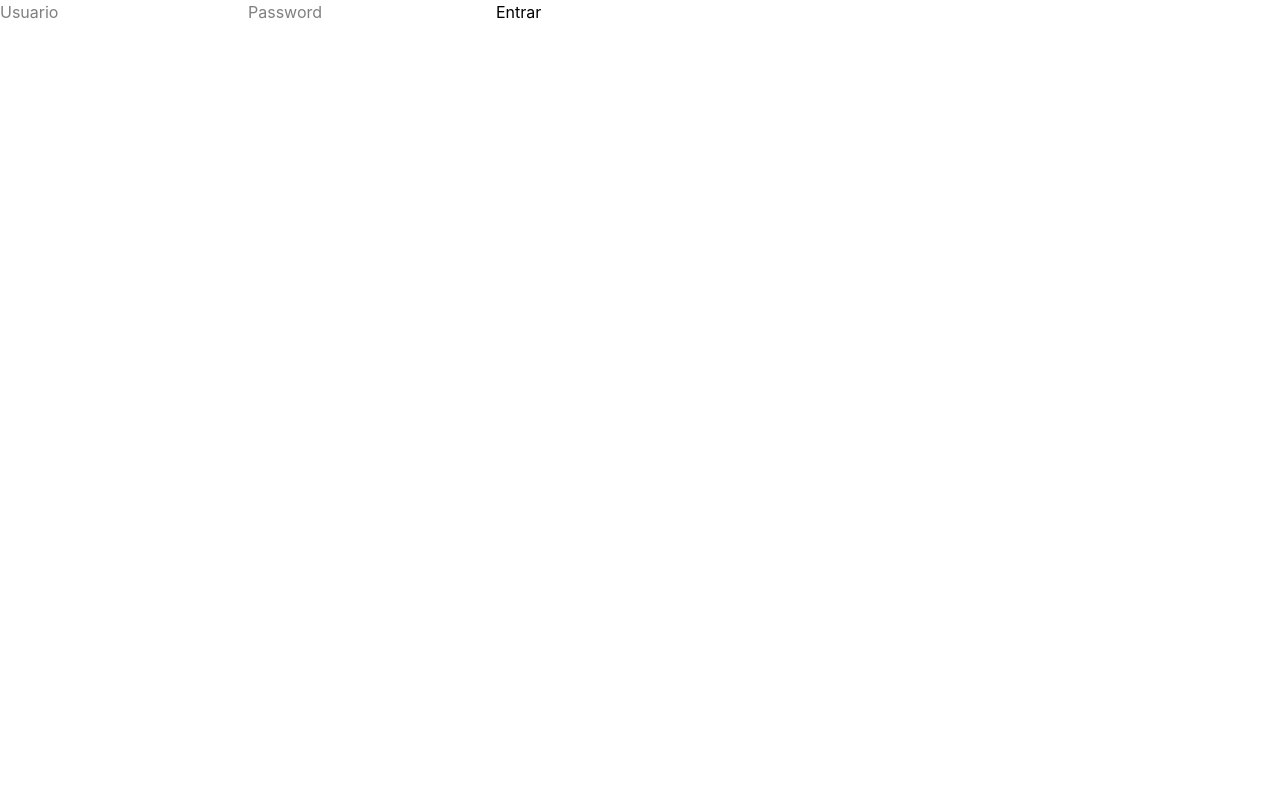
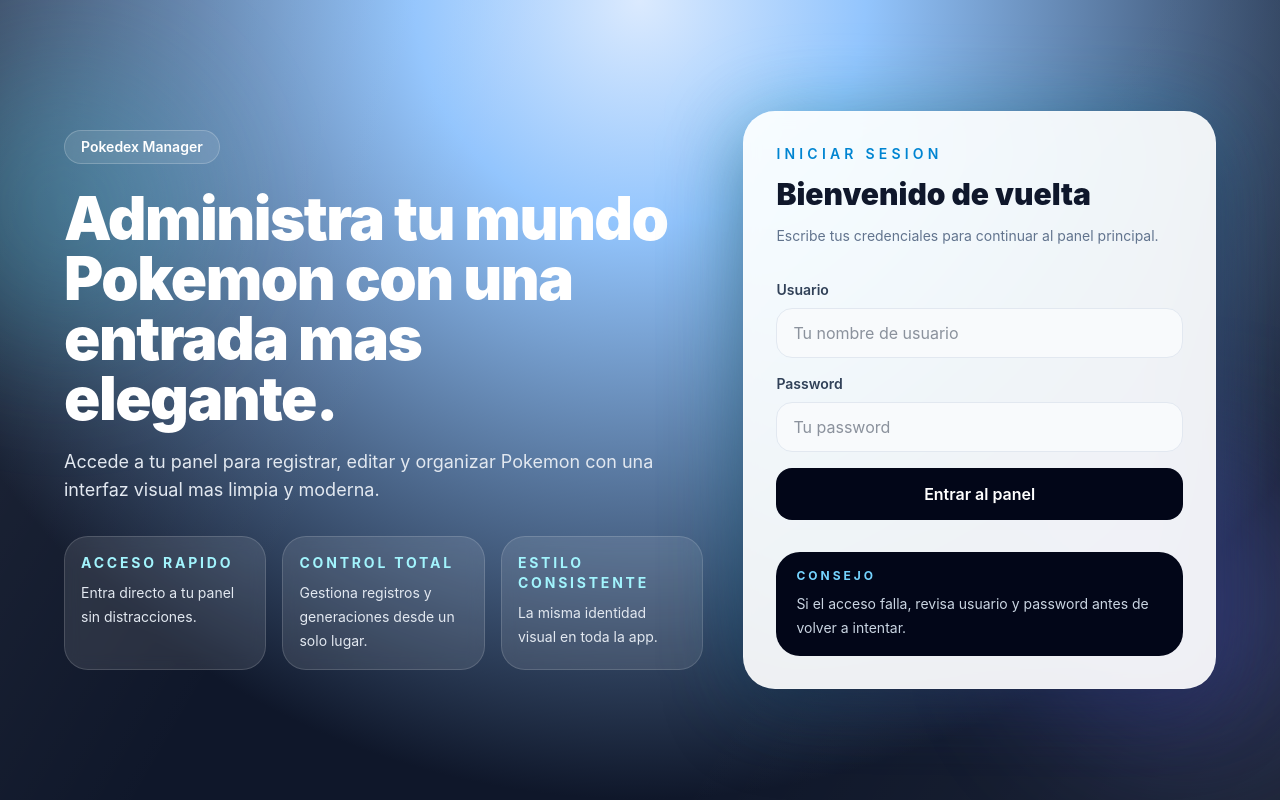
Before and after one commit to ElianYLV/front, a React app in the folder frontend/: page / in a window 1280 px wide. Built offline with nearby package versions, Linux system fonts and the light colour scheme; the HTML template or start-up script is replaced by a standard one.

Commit message:
commit29

```diff
--- a/frontend/src/pages/Login.jsx
+++ b/frontend/src/pages/Login.jsx
@@ -1,20 +1,20 @@
 import { useState } from "react";
+
+const API_URL = "https://back-ubx7.onrender.com/api";
 
 function Login({ setUser }) {
   const [nombre, setNombre] = useState("");
   const [password, setPassword] = useState("");
   const [alert, setAlert] = useState("");
 
-  const API_URL = "https://back-ubx7.onrender.com/api";
-
   const handleLogin = async () => {
     try {
       const res = await fetch(`${API_URL}/usuarios/login`, {
         method: "POST",
         headers: {
-          "Content-Type": "application/json"
+          "Content-Type": "application/json",
         },
-        body: JSON.stringify({ nombre, password })
+        body: JSON.stringify({ nombre, password }),
       });
 
       const data = await res.json();
@@ -24,20 +24,125 @@ function Login({ setUser }) {
         setUser({ nombre, token: data.token });
         setAlert("");
       } else {
-        setAlert(data.error);
+        setAlert(data.error || "No se pudo iniciar sesion");
       }
-
     } catch (error) {
       setAlert("Error servidor");
     }
   };
 
   return (
-    <div>
-      <input placeholder="Usuario" onChange={e => setNombre(e.target.value)} />
-      <input type="password" placeholder="Password" onChange={e => setPassword(e.target.value)} />
-      <button onClick={handleLogin}>Entrar</button>
-      {alert && <p>{alert}</p>}
+    <section className="relative min-h-screen overflow-hidden bg-[radial-gradient(circle_at_top,_#dbeafe,_#93c5fd_22%,_#0f172a_78%)] px-4 py-10 sm:px-6 lg:px-8">
+      <div className="absolute inset-0 bg-[linear-gradient(120deg,rgba(255,255,255,0.08),transparent_35%,transparent_65%,rgba(255,255,255,0.06))]" />
+      <div className="absolute -left-20 top-16 h-72 w-72 rounded-full bg-cyan-300/20 blur-3xl" />
+      <div className="absolute -right-16 bottom-10 h-80 w-80 rounded-full bg-indigo-400/20 blur-3xl" />
+
+      <div className="relative mx-auto grid min-h-[calc(100vh-5rem)] w-full max-w-6xl items-center gap-10 lg:grid-cols-[1.15fr_0.85fr]">
+        <div className="text-white">
+          <span className="inline-flex rounded-full border border-white/20 bg-white/10 px-4 py-1.5 text-sm font-semibold backdrop-blur">
+            Pokedex Manager
+          </span>
+          <h1 className="mt-6 max-w-3xl text-4xl font-black tracking-tight sm:text-5xl lg:text-6xl">
+            Administra tu mundo Pokemon con una entrada mas elegante.
+          </h1>
+          <p className="mt-5 max-w-2xl text-base leading-7 text-slate-200 sm:text-lg">
+            Accede a tu panel para registrar, editar y organizar Pokemon con una
+            interfaz visual mas limpia y moderna.
+          </p>
+
+          <div className="mt-8 grid gap-4 sm:grid-cols-3">
+            <FeatureCard title="Acceso rapido" text="Entra directo a tu panel sin distracciones." />
+            <FeatureCard title="Control total" text="Gestiona registros y generaciones desde un solo lugar." />
+            <FeatureCard title="Estilo consistente" text="La misma identidad visual en toda la app." />
+          </div>
+        </div>
+
+        <div className="relative">
+          <div className="absolute inset-0 rounded-[2rem] bg-gradient-to-br from-cyan-300/40 via-sky-400/20 to-indigo-500/40 blur-2xl" />
+          <div className="relative rounded-[2rem] border border-white/20 bg-white/92 p-6 shadow-[0_25px_80px_rgba(15,23,42,0.45)] backdrop-blur sm:p-8">
+            <div className="mb-8">
+              <p className="text-sm font-semibold uppercase tracking-[0.3em] text-sky-600">
+                Iniciar sesion
+              </p>
+              <h2 className="mt-3 text-3xl font-black text-slate-900">
+                Bienvenido de vuelta
+              </h2>
+              <p className="mt-3 text-sm leading-6 text-slate-500">
+                Escribe tus credenciales para continuar al panel principal.
+              </p>
+            </div>
+
+            {alert && (
+              <div className="mb-5 rounded-2xl border border-rose-200 bg-rose-50 px-4 py-3 text-sm font-medium text-rose-700">
+                {alert}
+              </div>
+            )}
+
+            <div className="space-y-4">
+              <Field
+                label="Usuario"
+                type="text"
+                placeholder="Tu nombre de usuario"
+                value={nombre}
+                onChange={setNombre}
+              />
+
+              <Field
+                label="Password"
+                type="password"
+                placeholder="Tu password"
+                value={password}
+                onChange={setPassword}
+              />
+
+              <button
+                onClick={handleLogin}
+                className="inline-flex w-full items-center justify-center rounded-2xl bg-slate-950 px-5 py-3.5 font-semibold text-white transition hover:-translate-y-0.5 hover:bg-sky-600"
+              >
+                Entrar al panel
+              </button>
+            </div>
+
+            <div className="mt-8 rounded-[1.5rem] bg-slate-950 px-5 py-4 text-white">
+              <p className="text-xs font-bold uppercase tracking-[0.25em] text-sky-300">
+                Consejo
+              </p>
+              <p className="mt-2 text-sm leading-6 text-slate-300">
+                Si el acceso falla, revisa usuario y password antes de volver a
+                intentar.
+              </p>
+            </div>
+          </div>
+        </div>
+      </div>
+    </section>
+  );
+}
+
+function Field({ label, type, placeholder, value, onChange }) {
+  return (
+    <label className="block">
+      <span className="mb-2 block text-sm font-semibold text-slate-700">
+        {label}
+      </span>
+      <input
+        type={type}
+        placeholder={placeholder}
+        value={value}
+        onChange={(event) => onChange(event.target.value)}
+        className="w-full rounded-2xl border border-slate-200 bg-slate-50 px-4 py-3 text-slate-800 outline-none transition focus:border-sky-300 focus:bg-white focus:ring-4 focus:ring-sky-100"
+      />
+    </label>
+  );
+}
+
+function FeatureCard({ title, text }) {
+  return (
+    <div className="rounded-[1.5rem] border border-white/15 bg-white/10 p-4 backdrop-blur">
+      <p className="text-sm font-bold uppercase tracking-[0.2em] text-cyan-200">
+        {title}
+      </p>
+      <p className="mt-2 text-sm leading-6 text-slate-200">{text}</p>
     </div>
   );
 }
```
